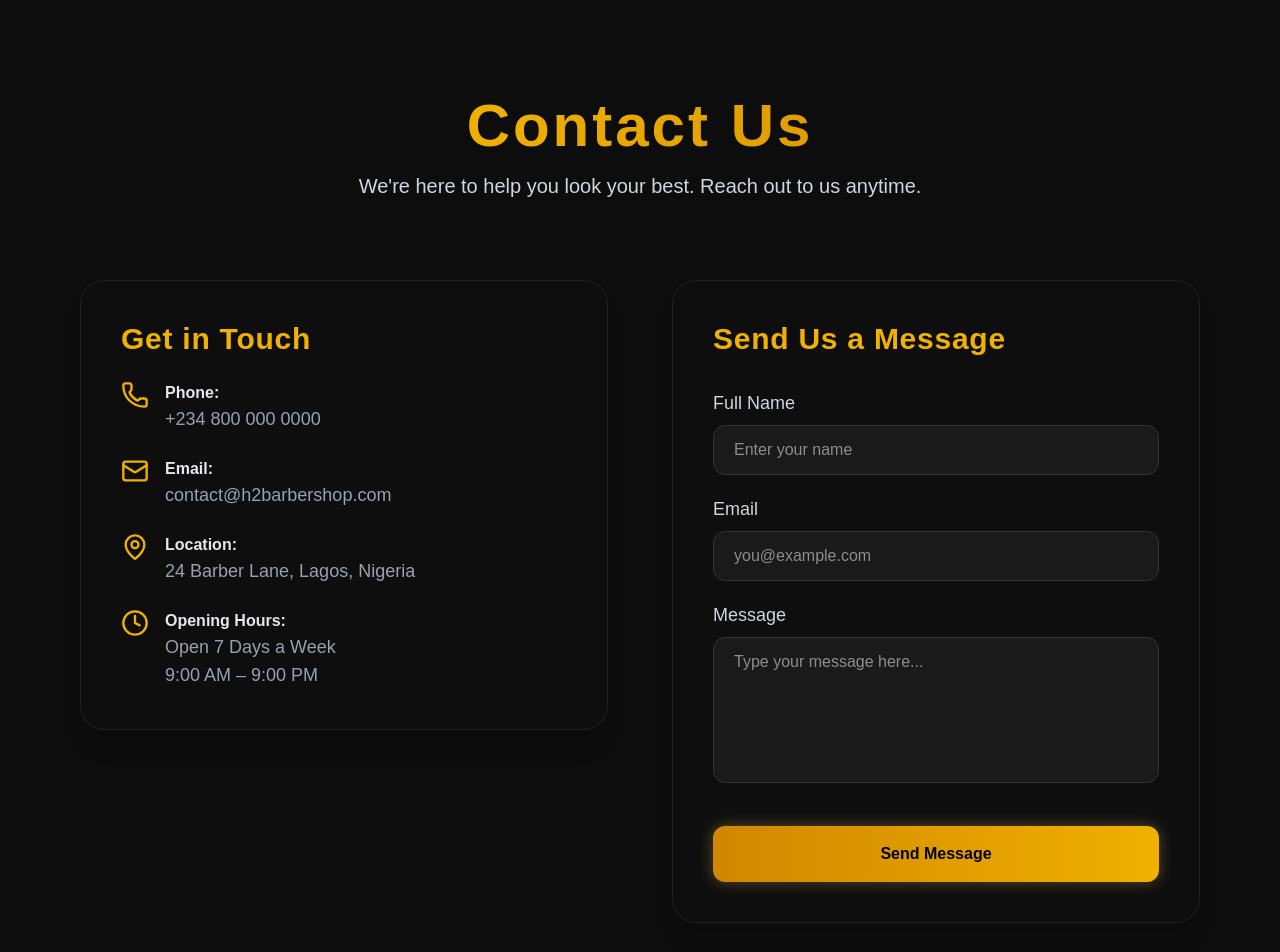
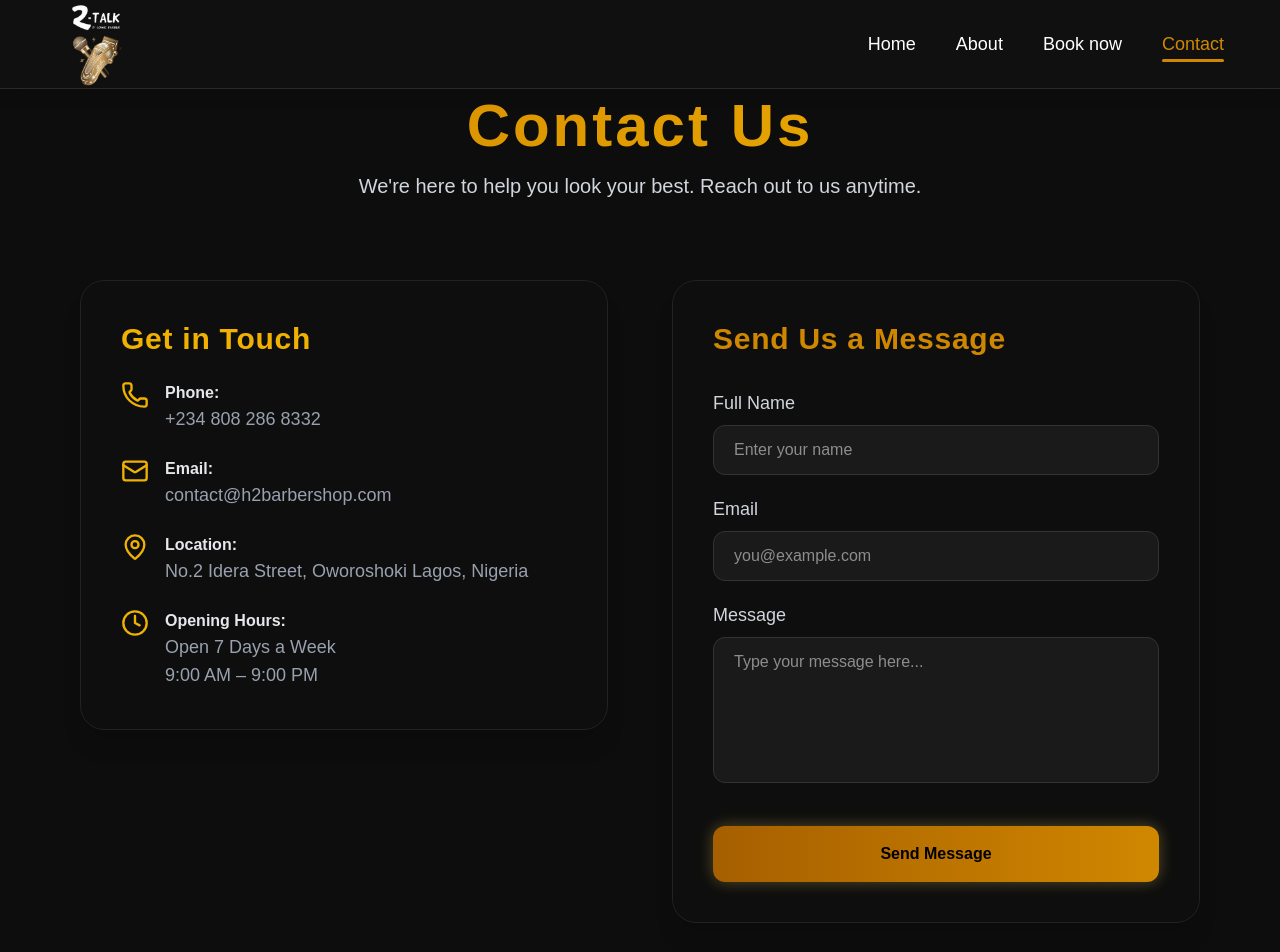
Before and after one commit to King-web-cell-05/2talk, a Next.js app: page /contact in a window 1280 px wide. Shown: the top 952 px of the page. Built offline with nearby package versions, Linux system fonts and the light colour scheme.

Commit message:
Added navbar component to contact page

```diff
--- a/app/contact/page.tsx
+++ b/app/contact/page.tsx
@@ -1,5 +1,6 @@
 import React from 'react'
 import dynamic from "next/dynamic";
+const NavBar = dynamic(() => import("@/components/navbar"));
 const ContactSection = dynamic(() => import("@/components/contact"));
 const FooterSection = dynamic(() => import("@/components/footer"));
 
@@ -8,6 +9,7 @@ const FooterSection = dynamic(() => import("@/components/footer"));
 const page = () => {
   return (
     <div>
+        <NavBar />
         <ContactSection />
         <FooterSection />
     </div>
--- a/components/contact.tsx
+++ b/components/contact.tsx
@@ -13,7 +13,7 @@ export default function Contact() {
         transition={{ duration: 0.8 }}
         className="
           text-center text-4xl md:text-6xl font-extrabold tracking-wider
-          text-transparent bg-clip-text bg-gradient-to-r from-yellow-400 to-yellow-600
+          text-transparent bg-clip-text bg-gradient-to-r from-yellow-600 to-yellow-500
         "
       >
         Contact Us
@@ -48,7 +48,7 @@ export default function Contact() {
                 <Phone className="text-yellow-500 w-7 h-7" />
                 <div>
                   <p className="font-semibold text-gray-200">Phone:</p>
-                  <p className="text-gray-400 text-lg">+234 800 000 0000</p>
+                  <p className="text-gray-400 text-lg">+234 808 286 8332</p>
                 </div>
               </div>
 
@@ -67,7 +67,7 @@ export default function Contact() {
                 <div>
                   <p className="font-semibold text-gray-200">Location:</p>
                   <p className="text-gray-400 text-lg">
-                    24 Barber Lane, Lagos, Nigeria
+                   No.2 Idera Street, Oworoshoki Lagos, Nigeria
                   </p>
                 </div>
               </div>
@@ -95,7 +95,7 @@ export default function Contact() {
             p-10 shadow-xl backdrop-blur-md space-y-8
           "
         >
-          <h2 className="text-2xl md:text-3xl font-bold text-yellow-500 tracking-wide">
+          <h2 className="text-2xl md:text-3xl font-bold text-yellow-600 tracking-wide">
             Send Us a Message
           </h2>
 
@@ -131,8 +131,8 @@ export default function Contact() {
               type="submit"
               className="
                 w-full mt-4 py-4 rounded-xl font-semibold text-black
-                bg-gradient-to-r from-yellow-600 to-yellow-500
-                hover:from-yellow-500 hover:to-yellow-400
+                bg-gradient-to-r from-yellow-700 to-yellow-600
+                hover:from-yellow-600 hover:to-yellow-500
                 transition-all duration-300 shadow-[0_0_15px_rgba(255,220,90,0.3)]
                 hover:shadow-[0_0_25px_rgba(255,220,90,0.5)]
               "
```
